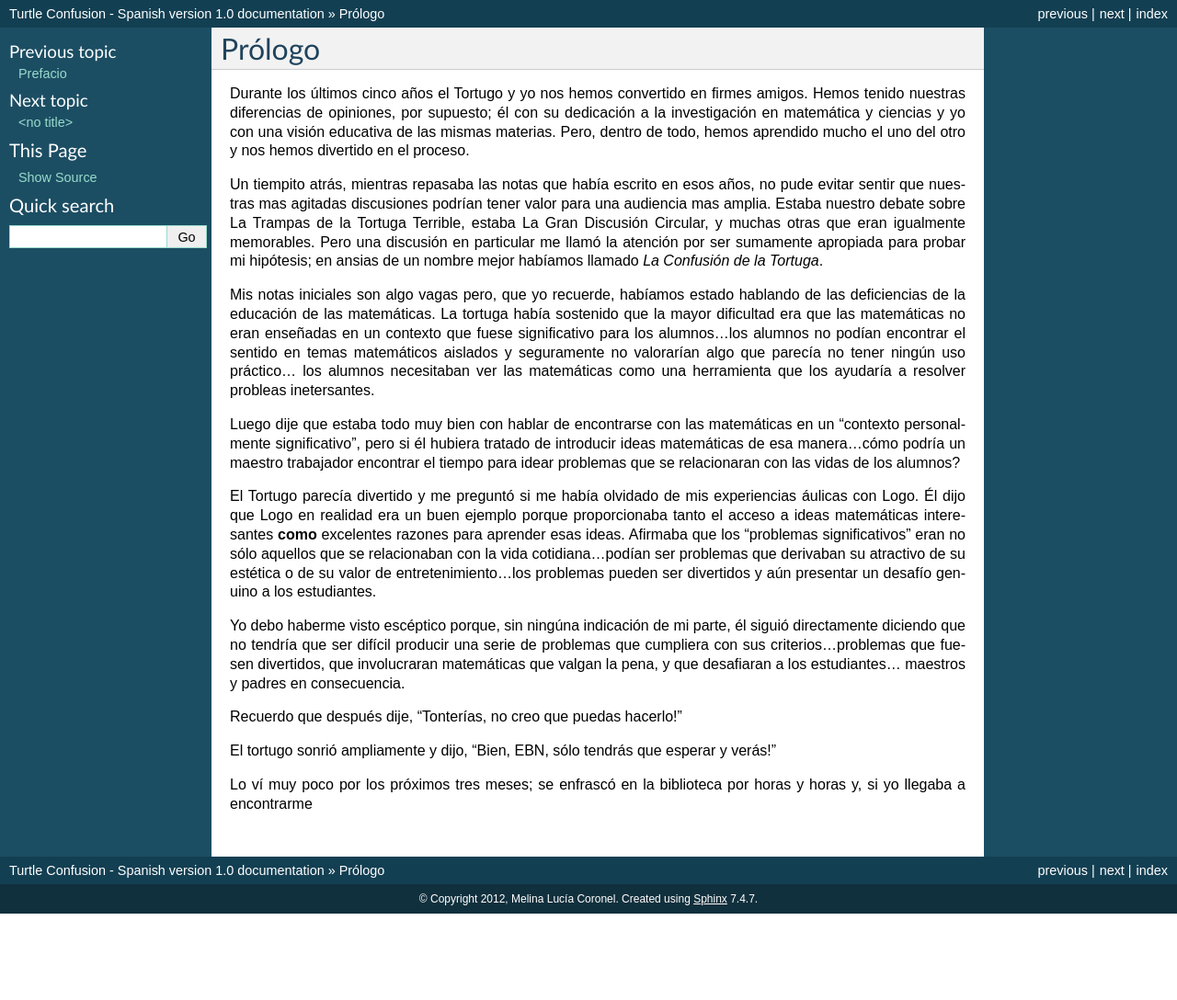
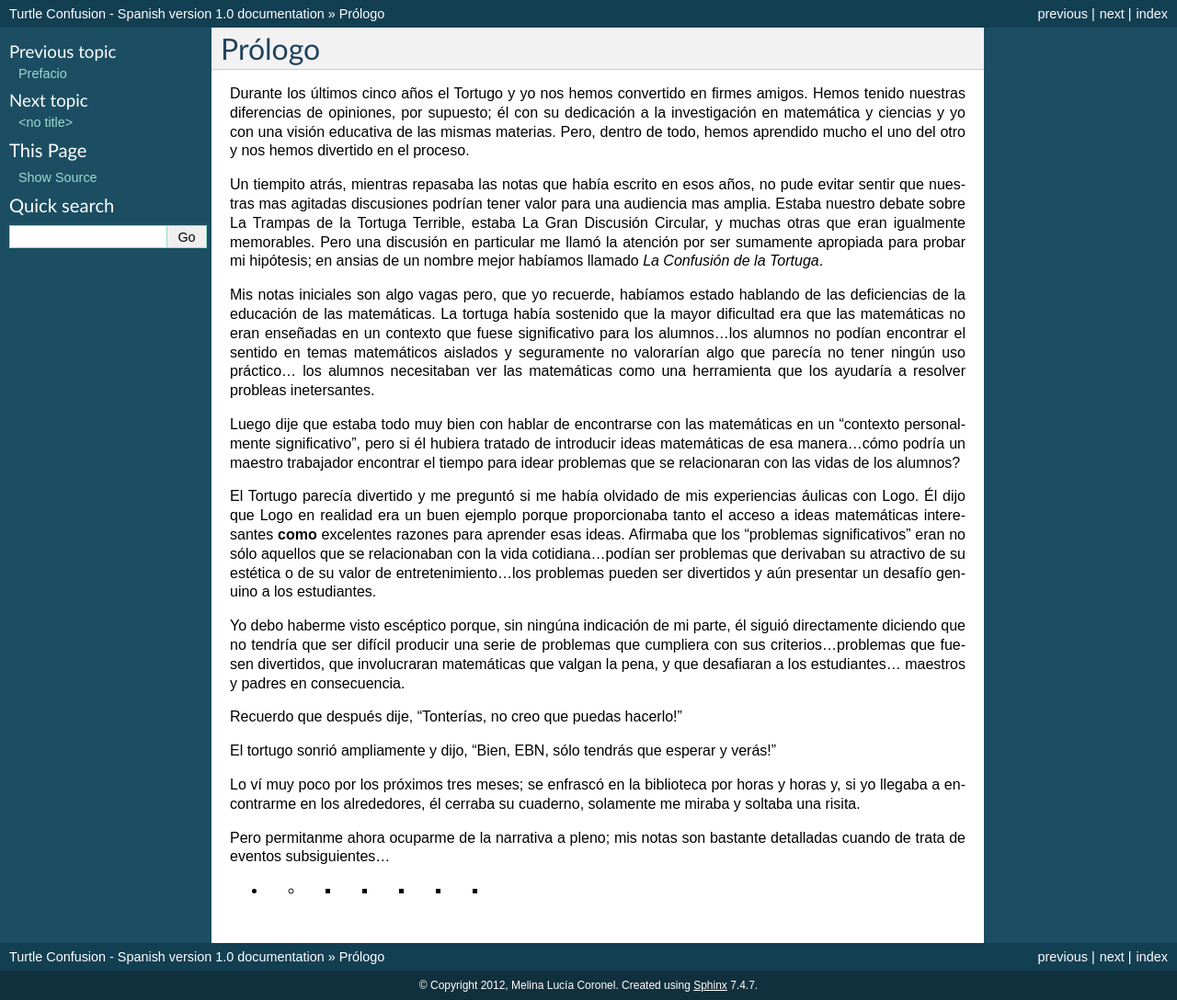
Before and after one commit to humitos/turtle-confusion-es, a Sphinx documentation site: the page built from docs/prologue.rst, in a window 1280 px wide. Shown: the whole page at 92% size. Built offline with Sphinx 7.4.7, drawn with Linux system fonts in a browser that asks for light colours; before the commit the page ends 994 px from its top, so only the background shows below that.

Commit message:
Update docs/prologue.rst

```diff
--- a/docs/prologue.rst
+++ b/docs/prologue.rst
@@ -17,4 +17,8 @@ Recuerdo que después dije, "Tonterías, no creo que puedas hacerlo!"
 
 El tortugo sonrió ampliamente y dijo, "Bien, EBN, sólo tendrás que esperar y verás!"
 
-Lo ví muy poco por los próximos tres meses; se enfrascó en la biblioteca por horas y horas y, si yo llegaba a encontrarme
+Lo ví muy poco por los próximos tres meses; se enfrascó en la biblioteca por horas y horas y, si yo llegaba a encontrarme en los alrededores, él cerraba su cuaderno, solamente me miraba y soltaba una risita.
+
+Pero permitanme ahora ocuparme de la narrativa a pleno; mis notas son bastante detalladas cuando de trata de eventos subsiguientes...
+
++ + + + + + +
```
